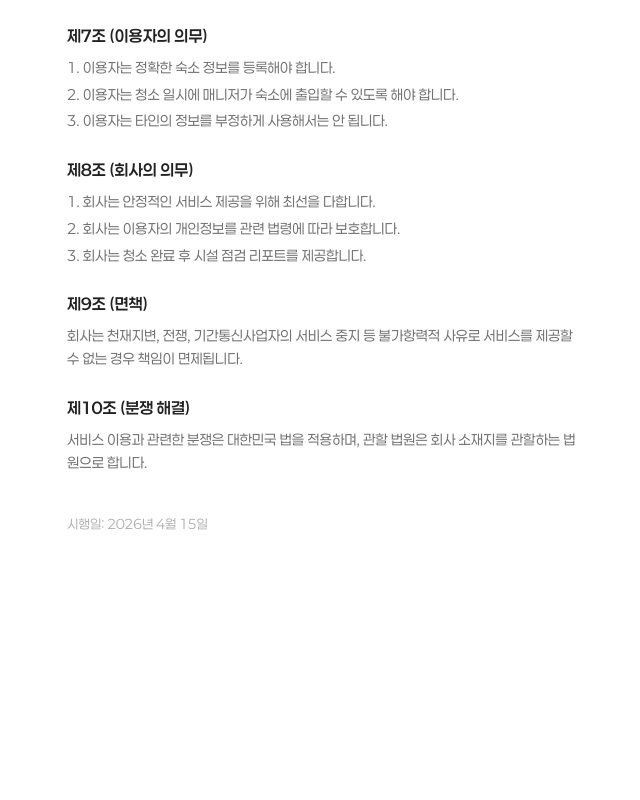
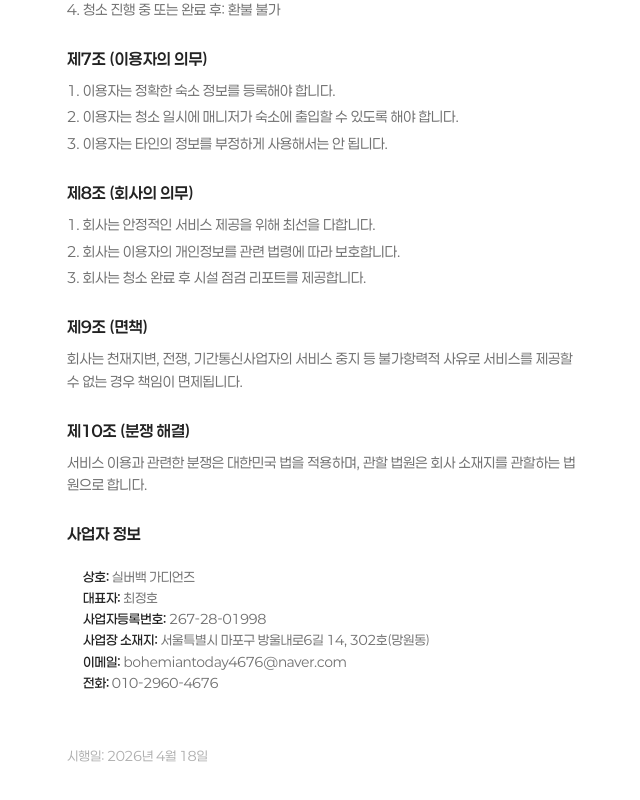
Before and after one commit to potatojoayo/bnbiseo, a Next.js app: page /legal/terms in a window 1280 px wide. Shown: the part 940-1740 px from the top of the page, without its empty margins (317-957 px from the left). Before the commit the page ends 1523 px from the top, so only its background shows below. Built offline with nearby package versions, Linux system fonts and the light colour scheme; no server answers.

Commit message:
Update business information in footer and legal pages

```diff
--- a/src/app/components/landing-page.tsx
+++ b/src/app/components/landing-page.tsx
@@ -428,10 +428,10 @@ export default function LandingPage() {
         <div className="max-w-[960px] mx-auto flex flex-col gap-4">
           {/* Business info */}
           <div className="flex flex-col gap-1 text-[12px] text-ink-faint">
-            <p>실버백 고릴라즈 | 대표 최정호</p>
-            <p>사업자등록번호 762-11-02534</p>
-            <p>서울특별시 영등포구 신풍로 28, 2층 청년쿡 푸드테크 센터</p>
-            <p>전화 010-2960-4676 | 이메일 potatojoayo@gmail.com</p>
+            <p>실버백 가디언즈 | 대표 최정호</p>
+            <p>사업자등록번호 267-28-01998</p>
+            <p>서울특별시 마포구 방울내로6길 14, 302호(망원동)</p>
+            <p>전화 010-2960-4676 | 이메일 bohemiantoday4676@naver.com</p>
           </div>
 
           {/* Links */}
@@ -447,7 +447,7 @@ export default function LandingPage() {
 
           {/* Copyright */}
           <p className="text-[11px] text-ink-faint">
-            © 2026 실버백 고릴라즈. All rights reserved.
+            © 2026 실버백 가디언즈. All rights reserved.
           </p>
         </div>
       </footer>
--- a/src/app/legal/privacy/page.tsx
+++ b/src/app/legal/privacy/page.tsx
@@ -5,7 +5,7 @@ export default function PrivacyPage() {
 
       <div className="flex flex-col gap-6 text-[14px] text-ink leading-relaxed">
         <p className="text-ink-muted">
-          비앤비서(이하 &quot;회사&quot;)는 개인정보보호법 등 관련 법령에 따라 이용자의 개인정보를 보호하고, 이와 관련한 고충을 신속하고 원활하게 처리하기 위하여 다음과 같이 개인정보처리방침을 수립합니다.
+          실버백 가디언즈(이하 &quot;회사&quot;)는 개인정보보호법 등 관련 법령에 따라 이용자의 개인정보를 보호하고, 이와 관련한 고충을 신속하고 원활하게 처리하기 위하여 다음과 같이 개인정보처리방침을 수립합니다.
         </p>
 
         <section>
@@ -90,8 +90,12 @@ export default function PrivacyPage() {
         <section>
           <h2 className="text-[16px] font-semibold mb-2">8. 개인정보 보호책임자</h2>
           <div className="rounded-lg bg-surface-soft px-4 py-3 text-[13px] text-ink-muted">
-            <p><span className="text-ink font-medium">성명:</span> 한효범</p>
-            <p><span className="text-ink font-medium">이메일:</span> potatojoayo@gmail.com</p>
+            <p><span className="text-ink font-medium">상호:</span> 실버백 가디언즈</p>
+            <p><span className="text-ink font-medium">성명:</span> 최정호</p>
+            <p><span className="text-ink font-medium">사업자등록번호:</span> 267-28-01998</p>
+            <p><span className="text-ink font-medium">주소:</span> 서울특별시 마포구 방울내로6길 14, 302호(망원동)</p>
+            <p><span className="text-ink font-medium">전화:</span> 010-2960-4676</p>
+            <p><span className="text-ink font-medium">이메일:</span> bohemiantoday4676@naver.com</p>
           </div>
         </section>
 
@@ -103,7 +107,7 @@ export default function PrivacyPage() {
         </section>
 
         <p className="text-[13px] text-ink-faint mt-4">
-          시행일: 2026년 4월 15일
+          시행일: 2026년 4월 18일
         </p>
       </div>
     </div>
--- a/src/app/legal/terms/page.tsx
+++ b/src/app/legal/terms/page.tsx
@@ -7,7 +7,7 @@ export default function TermsPage() {
         <section>
           <h2 className="text-[16px] font-semibold mb-2">제1조 (목적)</h2>
           <p className="text-ink-muted">
-            본 약관은 비앤비서(이하 &quot;회사&quot;)가 제공하는 숙소 청소 및 시설관리 서비스(이하 &quot;서비스&quot;)의 이용과 관련하여 회사와 이용자 간의 권리, 의무 및 책임사항을 규정함을 목적으로 합니다.
+            본 약관은 실버백 가디언즈(이하 &quot;회사&quot;)가 제공하는 숙소 청소 및 시설관리 서비스(이하 &quot;서비스&quot;)의 이용과 관련하여 회사와 이용자 간의 권리, 의무 및 책임사항을 규정함을 목적으로 합니다.
           </p>
         </section>
 
@@ -90,8 +90,20 @@ export default function TermsPage() {
           </p>
         </section>
 
+        <section>
+          <h2 className="text-[16px] font-semibold mb-2">사업자 정보</h2>
+          <div className="rounded-lg bg-surface-soft px-4 py-3 text-[13px] text-ink-muted">
+            <p><span className="text-ink font-medium">상호:</span> 실버백 가디언즈</p>
+            <p><span className="text-ink font-medium">대표자:</span> 최정호</p>
+            <p><span className="text-ink font-medium">사업자등록번호:</span> 267-28-01998</p>
+            <p><span className="text-ink font-medium">사업장 소재지:</span> 서울특별시 마포구 방울내로6길 14, 302호(망원동)</p>
+            <p><span className="text-ink font-medium">이메일:</span> bohemiantoday4676@naver.com</p>
+            <p><span className="text-ink font-medium">전화:</span> 010-2960-4676</p>
+          </div>
+        </section>
+
         <p className="text-[13px] text-ink-faint mt-4">
-          시행일: 2026년 4월 15일
+          시행일: 2026년 4월 18일
         </p>
       </div>
     </div>
```
